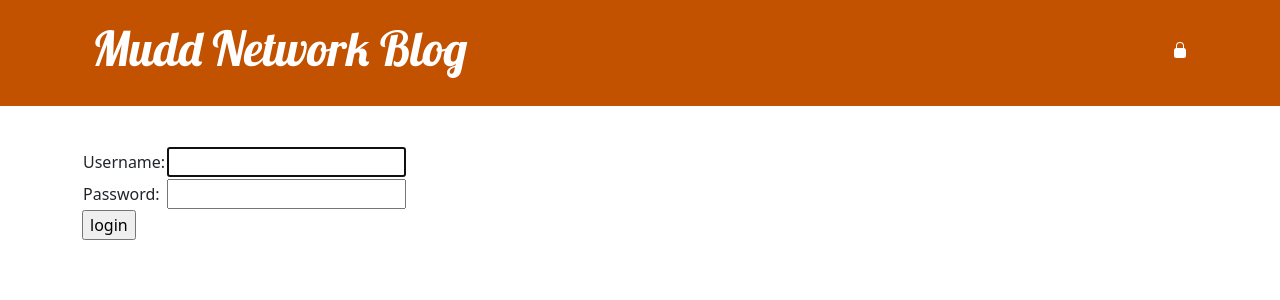
After one commit to Dillon-Mendoza/my-first-blog, a Django app: page /accounts/login/ in a window 1280 px wide. The commit adds this page. Shown: the top 300 px of the page. Run offline with Django 5.2, Linux system fonts and the light colour scheme.

Commit message:
Created a login and logout function. Had some issues redirecting the logout function. After some digging into some research I found the proper way to enable it. CSS is STILL an issue where it's not aligning properly. Would like to add a user register next.

```diff
--- a/blog/static/css/blog.css
+++ b/blog/static/css/blog.css
@@ -69,3 +69,15 @@ h4 {
     color: #FFFFFF;
     background-color: #C25100;
 }
+
+#logout {
+    font-family: 'Lobster', cursive;
+}
+
+small a,
+small a:hover,
+small a:visited {
+    font-size: 15pt;
+    color: #ffffff;
+    text-decoration: none;
+}
--- a/blog/templates/blog/base.html
+++ b/blog/templates/blog/base.html
@@ -10,11 +10,15 @@
     <body>
         <header class="page-header">
             <div class="container">
-            {% if user.is_authenticated %}
+                {% if user.is_authenticated %}
                 <a href="{% url 'post_new' %}" class="top-menu">
-                    {% include './icons/file-earmark-plus.svg' %}</a>
+                    {% include './icons/file-earmark-plus.svg' %}
+                </a>
                 <a href="{% url 'post_draft_list' %}" class="top-menu">{% include './icons/pencil-square.svg'%}</a>
-            {% endif %}
+                <p id="logout" class="top-menu">Hello {{ user.username }} <small><a href="{% url 'logout' %}">(Log out)</a></small></p>
+                {% else %}
+                <a href="{% url 'login' %}" class="top-menu">{% include './icons/lock-fill.svg' %}</a>
+                {% endif %}
                 <h1><a href="/">Mudd Network Blog</a></h1>
             </div>
         </header>
--- /dev/null
+++ b/blog/templates/registration/login.html
@@ -0,0 +1,24 @@
+{% extends "blog/base.html" %}
+
+{% block content %}
+    {% if form.errors %}
+        <p>Your username and password didn't match. Please try again.</p>
+    {% endif %}
+
+    <form method="post" action="{% url 'login' %}">
+    {% csrf_token %}
+        <table>
+        <tr>
+            <td>{{ form.username.label_tag }}</td>
+            <td>{{ form.username }}</td>
+        </tr>
+        <tr>
+            <td>{{ form.password.label_tag }}</td>
+            <td>{{ form.password }}</td>
+        </tr>
+        </table>
+
+        <input type="submit" value="login" />
+        <input type="hidden" name="next" value="{{ next }}" />
+    </form>
+{% endblock %}
--- a/blog/urls.py
+++ b/blog/urls.py
@@ -1,3 +1,4 @@
+from django.contrib import admin
 from django.urls import path
 from . import views
 
@@ -9,4 +10,5 @@ urlpatterns = [
     path('drafts/', views.post_draft_list, name='post_draft_list'),
     path('post/<int:pk>/publish/', views.post_publish, name='post_publish'),
     path('post/<int:pk>/remove/', views.post_remove, name='post_remove'),
+    path('logout/', views.logout_view, name='logout'),
 ]
--- a/mysite/settings.py
+++ b/mysite/settings.py
@@ -100,6 +100,8 @@ AUTH_PASSWORD_VALIDATORS = [
     },
 ]
 
+LOGIN_REDIRECT_URL = '/'
+LOGOUT_REDIRECT_URL = '/'
 
 # Internationalization
 # https://docs.djangoproject.com/en/5.1/topics/i18n/
--- a/mysite/urls.py
+++ b/mysite/urls.py
@@ -14,10 +14,14 @@ Including another URLconf
     1. Import the include() function: from django.urls import include, path
     2. Add a URL to urlpatterns:  path('blog/', include('blog.urls'))
 """
+from django.urls import path, include
 from django.contrib import admin
-from django.urls import path, include
+
+from django.contrib.auth import views
 
 urlpatterns = [
     path('admin/', admin.site.urls),
+    path('accounts/login/', views.LoginView.as_view(), name='login'),
+    path('accounts/logout/', views.LogoutView.as_view(next_page='/'), name='logout'),
     path('', include('blog.urls')),
 ]
```
Also changed, not shown: blog/views.py (+12 -0 lines), blog/templates/blog/icons/lock-fill.svg (added).
